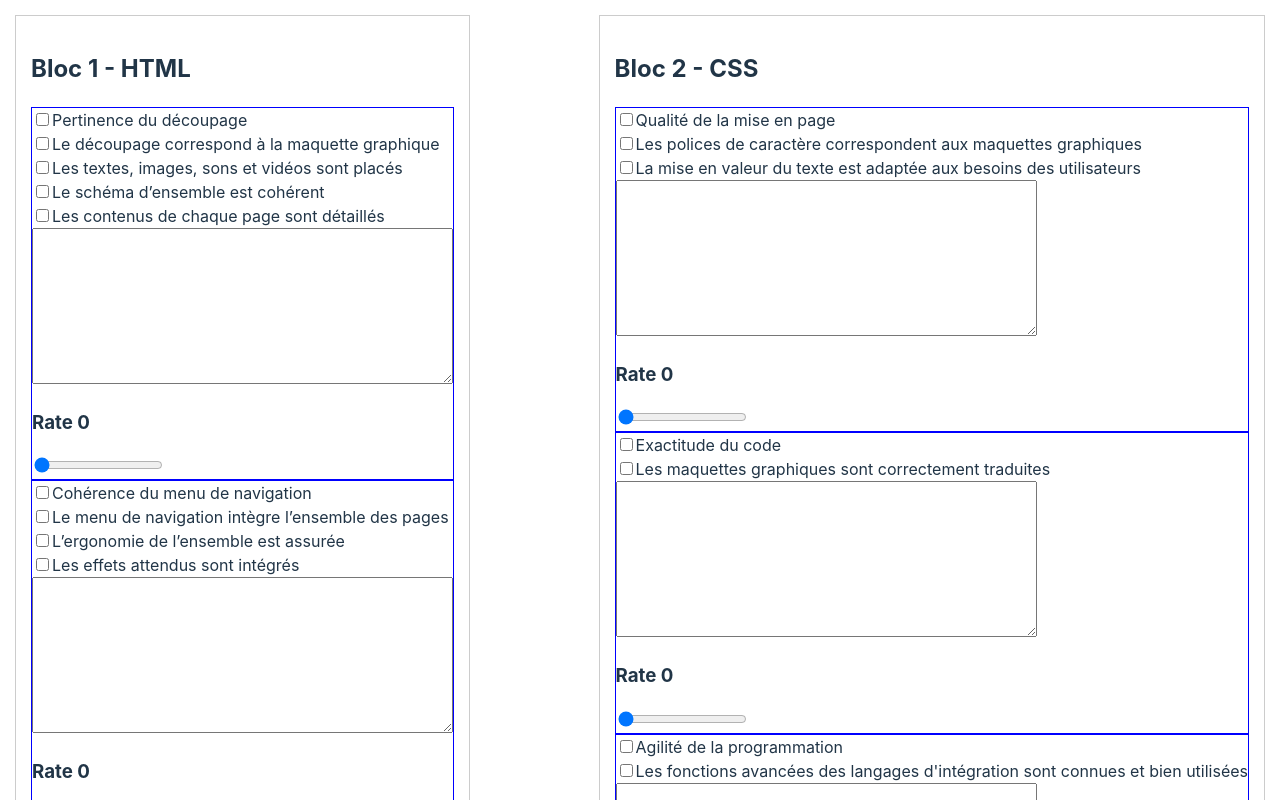
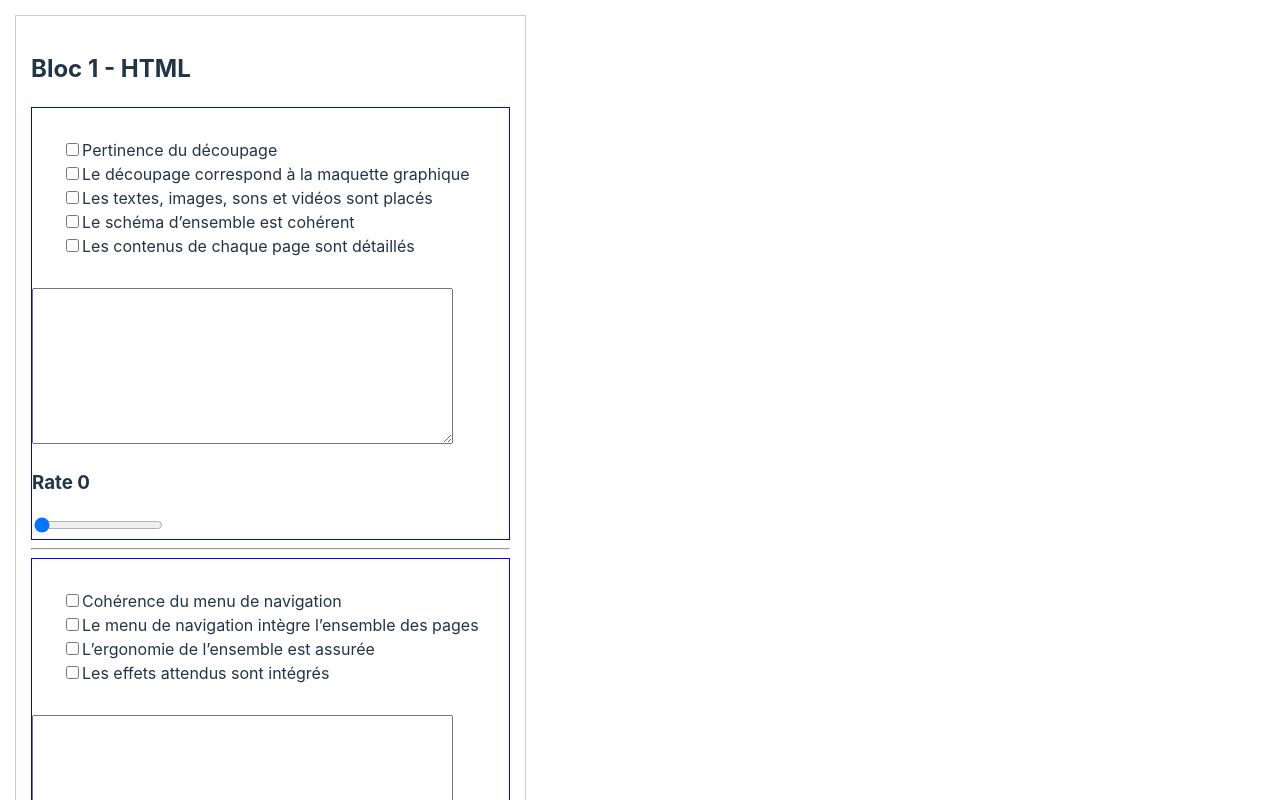
Before and after one commit to BackGrowZ/jury-3wa, a React (Vite) app: page / in a window 1280 px wide. Shown: the top 800 px of the page. Built offline with nearby package versions, Linux system fonts and the light colour scheme.

Commit message:
update Checkbox components

```diff
--- a/src/App.jsx
+++ b/src/App.jsx
@@ -2,6 +2,7 @@ import { useContext } from "react";
 import Commentary from "./components/Commentary";
 import Rate from "./components/Rate";
 import { ReducerContext } from "./reducer/context";
+import Checkbox from "./components/Checkbox";
 
 function App() {
   const  [state, dispatch] = useContext(ReducerContext);
@@ -13,22 +14,18 @@ function App() {
           <h2>Bloc {blocId+1} - {item.name}</h2>
           <article>
             {item.evaluations.map((evaluation, evaluationId) => (
+              <>
               <div key={evaluation.id} style={{border: "1px solid blue"}}>
+                <section style={{display:"grid", border:"none"}}>
                 {evaluation.checkboxes.map((checkbox, checkboxId) => (
-                  <div key={checkboxId}>
-                    <input
-                      type="checkbox"
-                      key={checkbox.id}
-                      checked={checkbox.checked}
-                      onChange={(e) => dispatch({type:"checkbox", blocs:blocId, evaluation:evaluationId, checkbox:checkboxId, value:e.target.checked})}
-                      />
-                      <label>{checkbox.name}</label>
-                      <br />
-                  </div>
+                  <Checkbox key={checkboxId} label={checkbox.name} value={checkbox.checked} blocId={blocId} evaluationId={evaluationId} checkboxId={checkboxId} />
                 ))}
+                </section>
                 <textarea value={evaluation.comment} rows={10} cols={50} onChange={(e) => dispatch({type:"commentary", blocs:blocId, evaluation:evaluationId, value:e.target.value})} />
                 <Rate value={evaluation.note} blocId={blocId} evaluationId={evaluationId} />
               </div>
+              <hr />
+              </>
             ))}
             <p>Total : {item.total}/20</p>
             <textarea value={item.comment} rows={10} cols={50} onChange={(e) => dispatch({type:"commentaryBloc", blocs:blocId, value:e.target.value})} />
--- a/src/components/Checkbox.jsx
+++ b/src/components/Checkbox.jsx
@@ -1,11 +1,11 @@
-import { useState } from "react";
+import { useContext } from "react";
+import { ReducerContext } from "../reducer/context";
 
-const Checkbox = ({ label }) => {
-  const [checked, setChecked] = useState(false);
-
+const Checkbox = ({ label, value, blocId, evaluationId, checkboxId}) => {
+  const  [state, dispatch] = useContext(ReducerContext);
   return (
-    <label className="checkbox">
-      <input type="checkbox" checked={checked} onChange={() => setChecked((value) => !value)} />
+    <label className="checkbox" >
+      <input type="checkbox" checked={value} onChange={(e) => dispatch({type:"checkbox", blocs:blocId, evaluation:evaluationId, checkbox:checkboxId, value:e.target.checked})} />
       {label && <span className="checkbox__label">{label}</span>}
     </label>
   );
```
